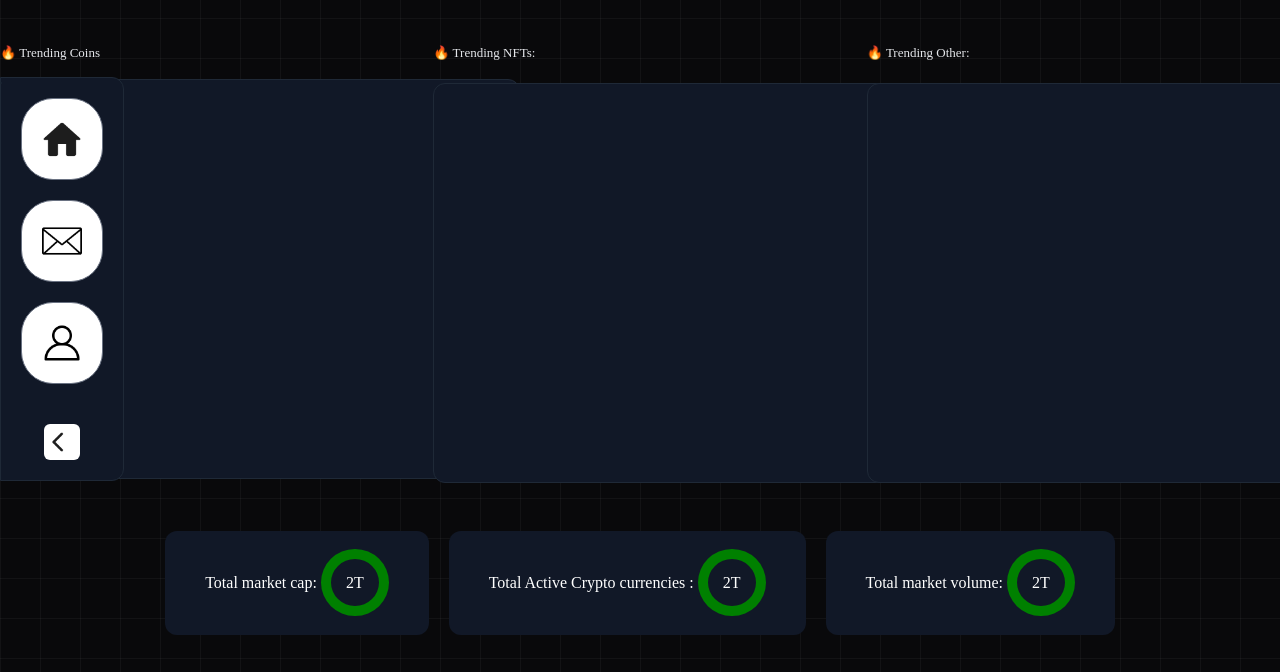
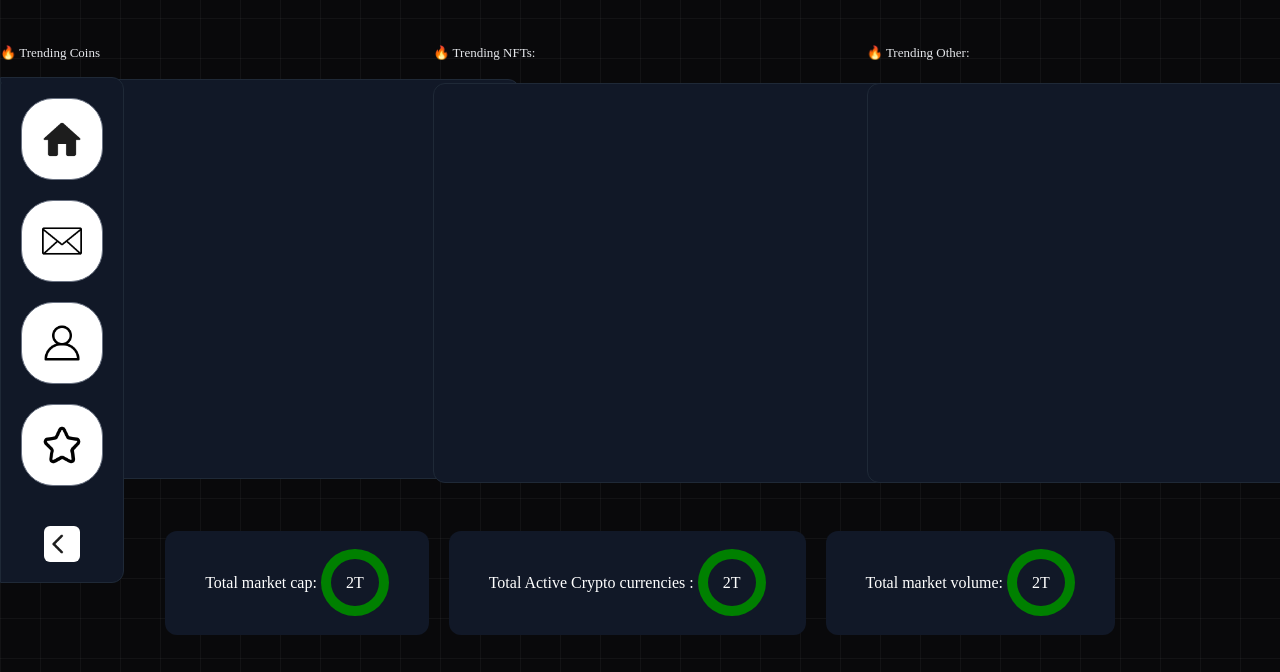
Before and after one commit to AlperAyik/CryptoDashboard, a website built with Vite: page index.html in a window 1280 px wide. Shown: the part 102-774 px from the top of the page. Built offline with nearby package versions, Linux system fonts and the light colour scheme; no server answers; files whose address does not match are found by name; a web font is replaced by a local one.

Commit message:
titles added

```diff
--- a/index.html
+++ b/index.html
@@ -51,6 +51,9 @@
             </li>
             <li class="flex items-center justify-center border border-gray-300 bg-white rounded-4xl p-5 mb-5 hover:bg-gray-500 duration-500 border-gray-500">
                 <img src="/Images/profile.png" alt="" class="w-10 h-10">
+            </li>
+            <li class="flex items-center justify-center border border-gray-300 bg-white rounded-4xl p-5 mb-5 hover:bg-gray-500 duration-500 border-gray-500">
+                <img src="/Images/save.png" alt="" class="w-10 h-10" title="Favorites/Saved">
             </li>
         </ul>
     </div>
```
